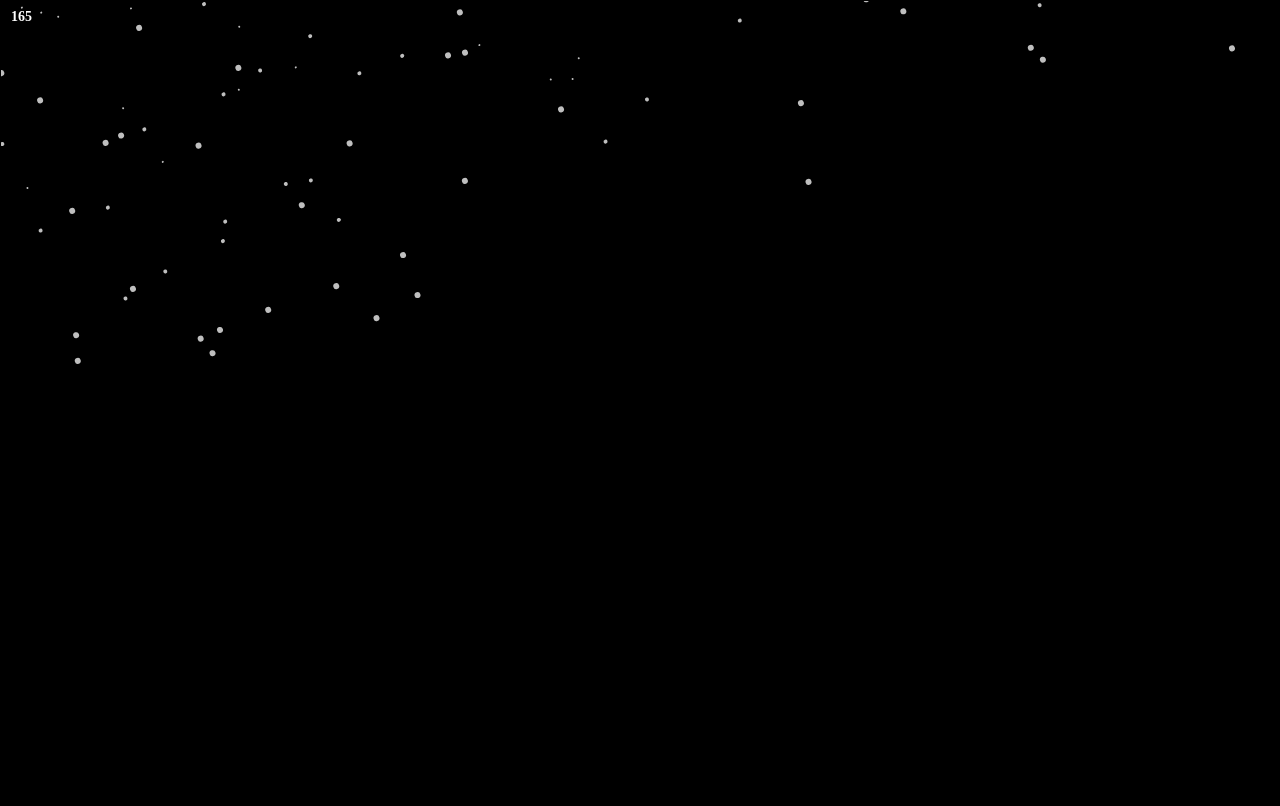
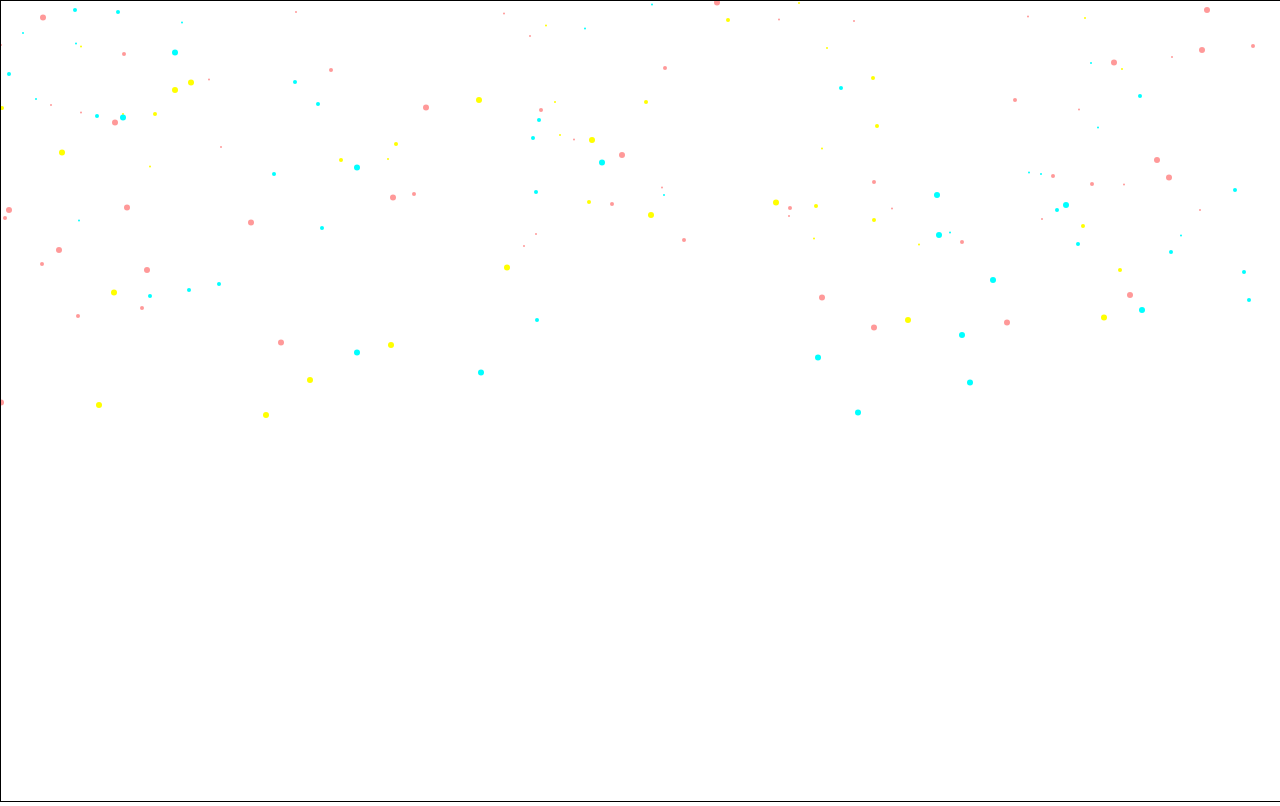
Before and after one commit to ohaeseong/interactive-develop, a plain HTML site: page canvas tutorial/canvas.snow.html in a window 1280 px wide. Drawn offline with Linux system fonts and the light colour scheme.

Commit message:
[UPDATE] set wave point limit, setting snow color randomly

```diff
--- a/canvas tutorial/canvas.snow.html
+++ b/canvas tutorial/canvas.snow.html
@@ -8,7 +8,7 @@
                 margin: 0;
                 padding: 0;
             }
-            body { background: black; background-size: cover; }
+            body { background: white; background-size: cover; }
             canvas { border: 1px solid black; }
         </style>
     </head>
@@ -45,20 +45,21 @@
                 let y = 0 ;
                 let size = Math.floor(Math.random() * 3) + 1;
 
-                snowflakes.push({ "x": x, "y": y, "size": size });
+                let color = ['rgba(255, 0, 0, 0.4)', 'rgba(255, 255, 0, 1)', 'rgba(0, 255, 255, 1)'];
+                let randomColorIndex = Math.floor(Math.random() * 3);
+                let colorData = color[randomColorIndex];
+
+                snowflakes.push({ "x": x, "y": y, "size": size, "color": colorData });
             }
 
             // 눈송이
             function snow() {
                 addSnowFlakes();
-
-
-                ctx.fillStyle = "rgba(255, 255, 255, 0.75)";
-
                 for (let i in snowflakes) {
                     ctx.beginPath();
                     let ty = snowflakes[i].y += snowflakes[i].size * 0.5;
                     ctx.arc(snowflakes[i].x, snowflakes[i].y++, snowflakes[i].size, 0 ,Math.PI * 2);
+                    ctx.fillStyle = snowflakes[i].color;
                     ctx.fill();
                 }
 
@@ -80,7 +81,7 @@
                 ctx.clearRect(0, 0, ctxW, ctxH);
 
                 displayCount();
-                ctx.rotate(-0.3);
+                // ctx.rotate(-0.3);
                 snow();
                 ctx.restore();
             }
--- a/canvas wave/wave.js
+++ b/canvas wave/wave.js
@@ -42,8 +42,8 @@ export class Wave {
 
         ctx.moveTo(prevX, prevY);
 
-        for (let i = 0; i < this.totalPoints; i++) {
-            if (i < this.totalPoints ) {
+        for (let i = 1; i < this.totalPoints; i++) {
+            if (i < this.totalPoints - 1) {
                 this.points[i].update();
             }
 
```
